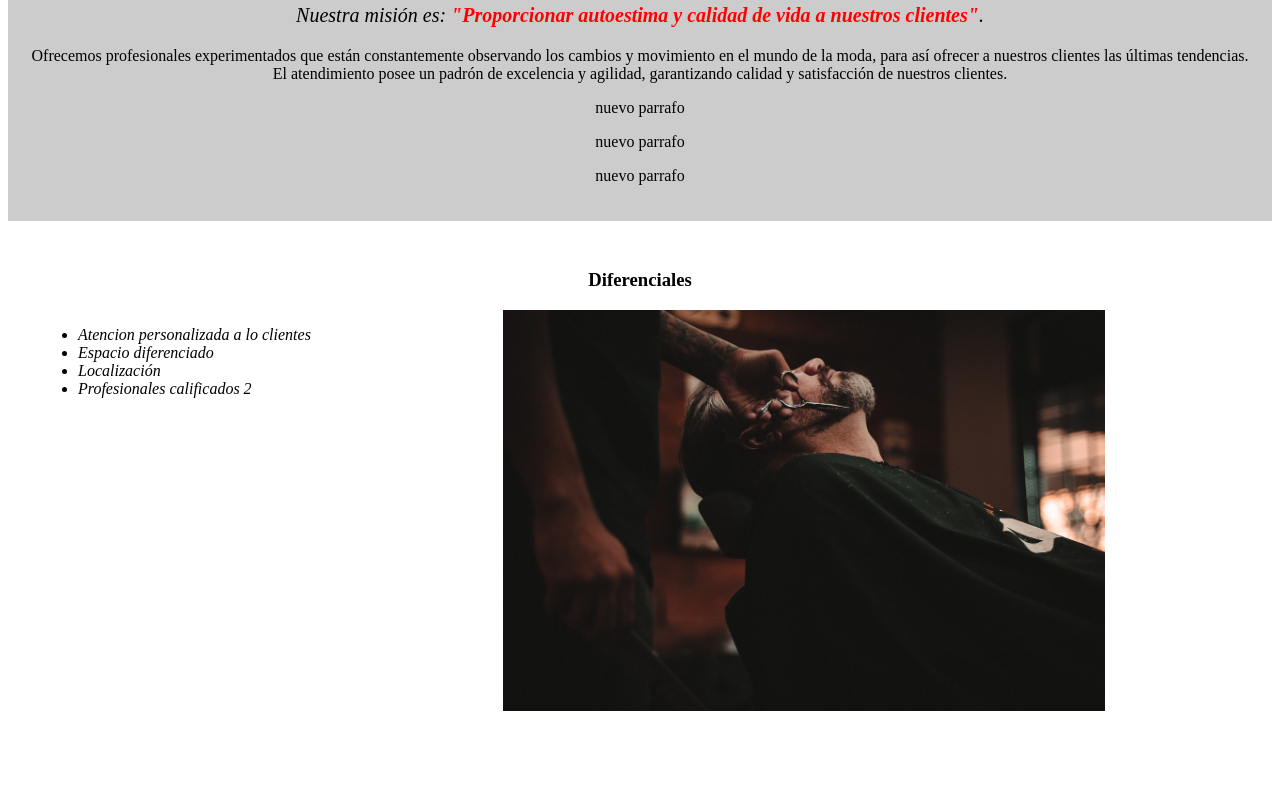
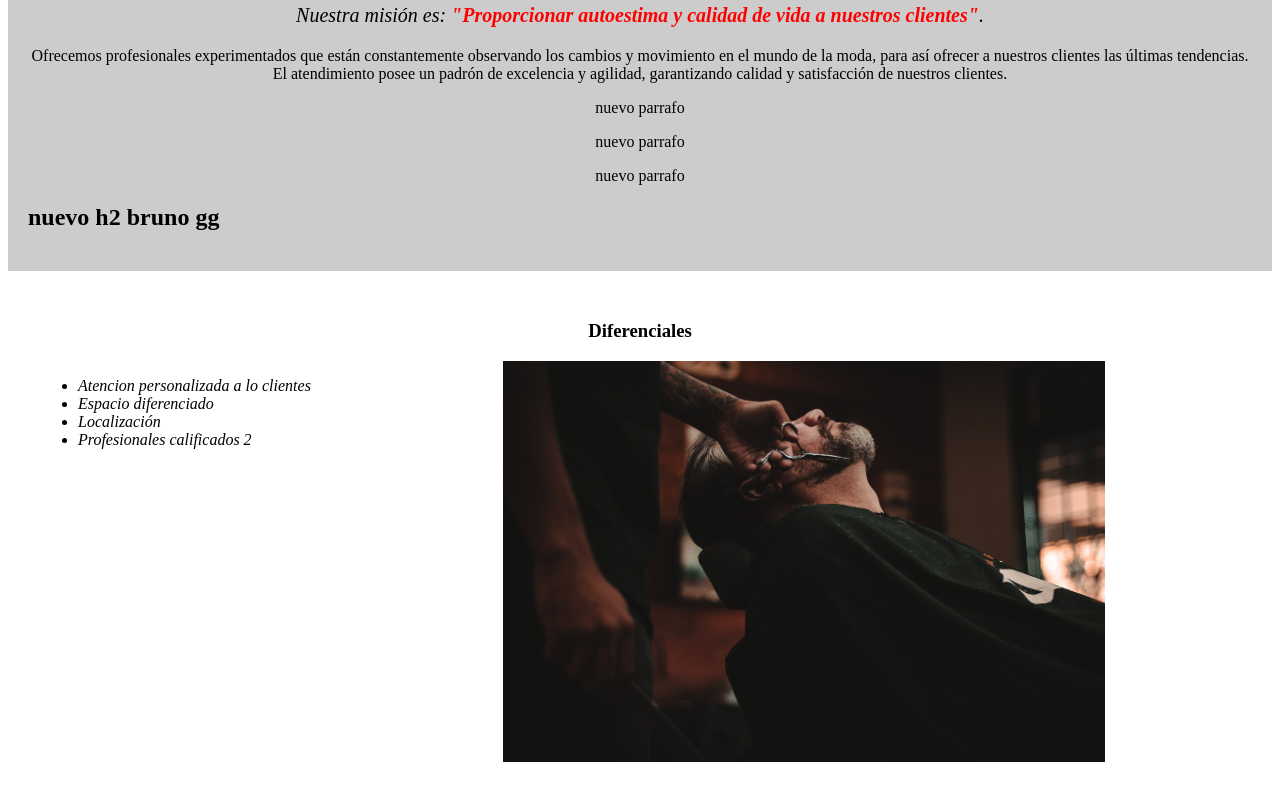
Before and after one commit to RenzoBejarano/alura-git, a plain HTML site: page index.html in a window 1280 px wide. Shown: the part 791-1591 px from the top of the page. Before the commit the page ends 1544 px from the top, so only its background shows below. Drawn offline with Linux system fonts and the light colour scheme.

Commit message:
nuevo h2 bruno gg

```diff
--- a/index.html
+++ b/index.html
@@ -35,6 +35,7 @@
             <p>nuevo parrafo</p>
             <p>nuevo parrafo</p>
             <p>nuevo parrafo</p>
+            <h2>nuevo h2 bruno gg</h2>
         </div>
 
         <div class="diferenciales">
```
